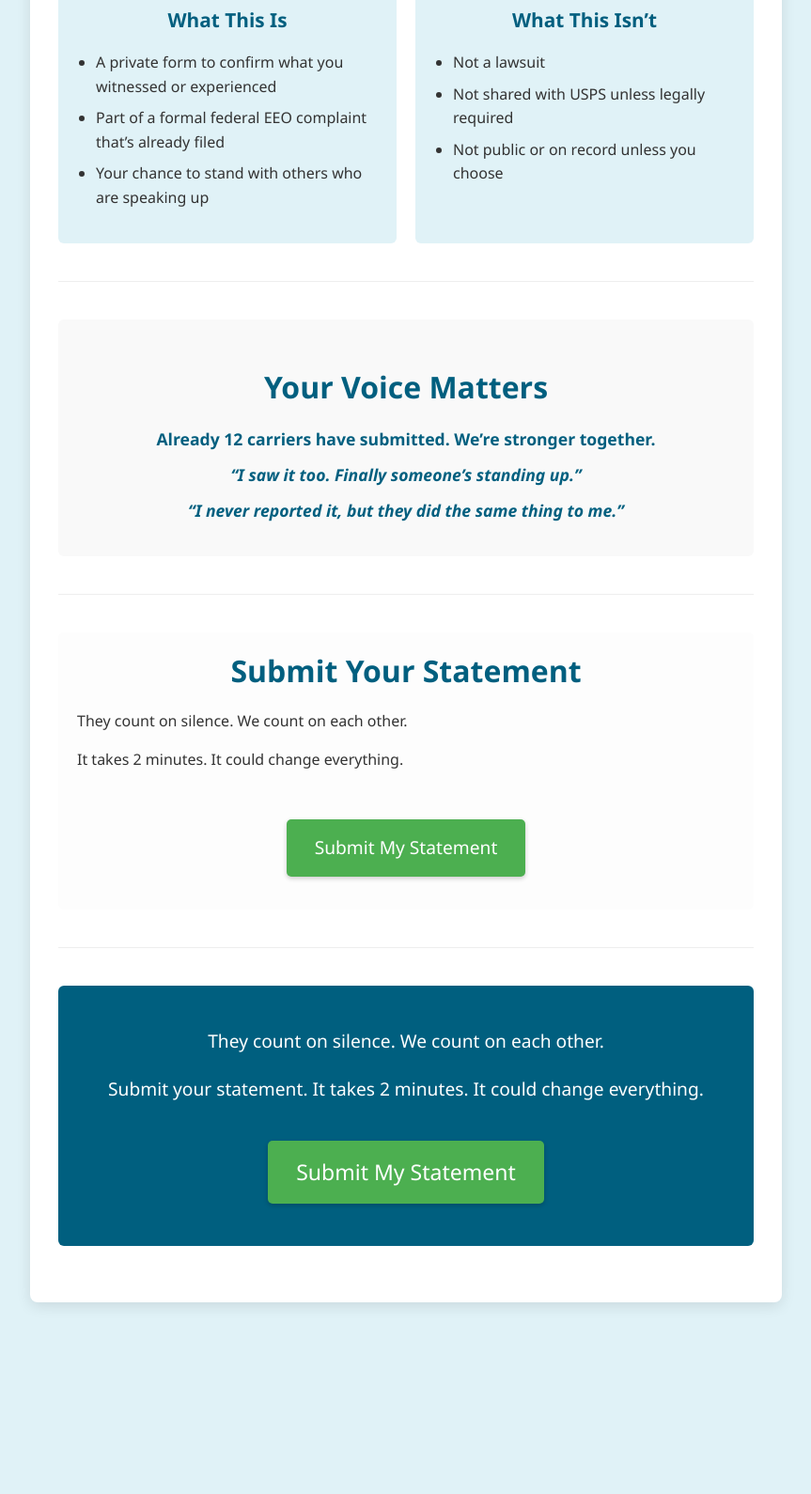
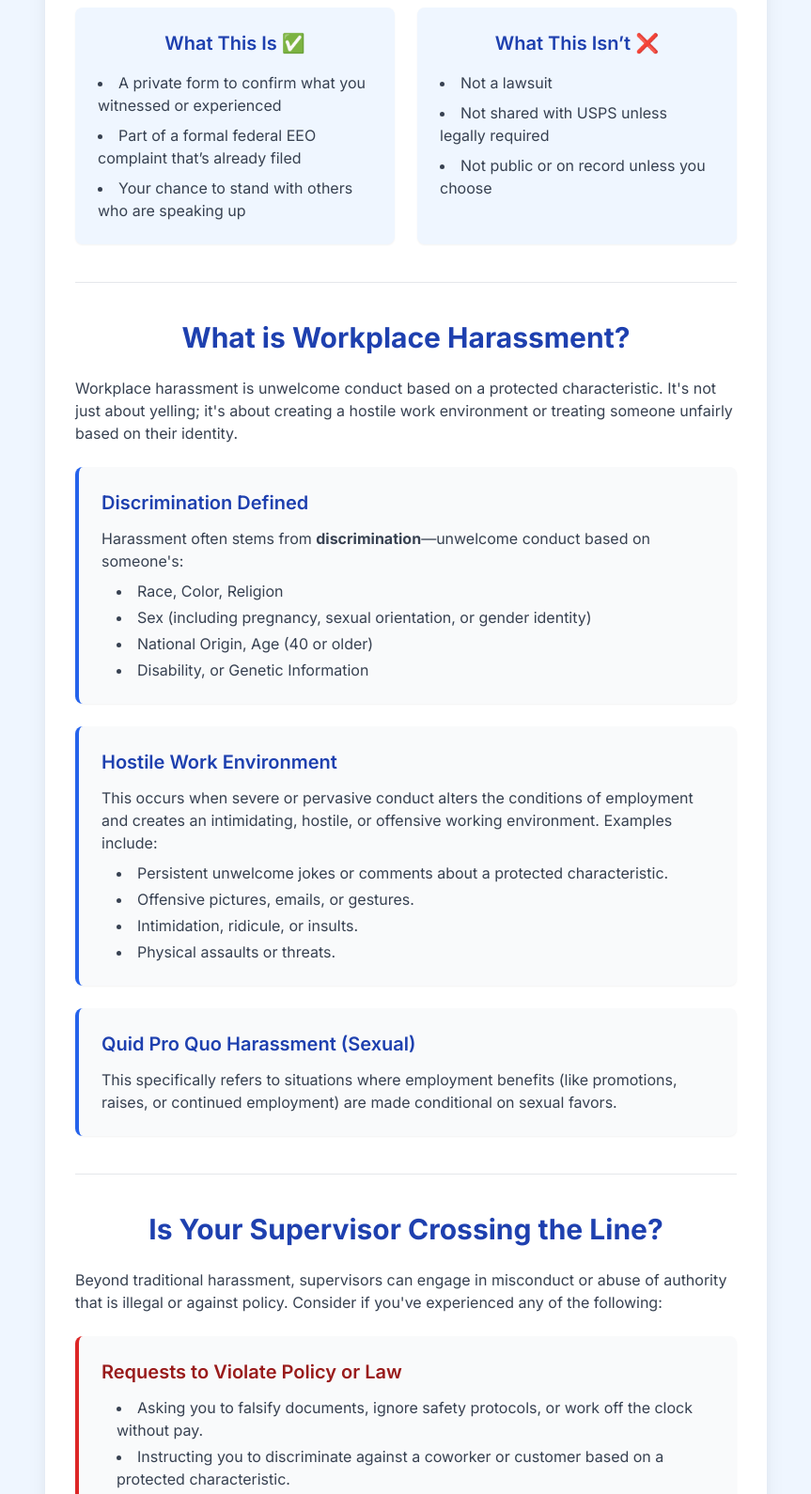
Before and after one commit to sz3lp/Usps, a plain HTML site: page index.html in a window 1280 px wide. Shown: the part 538-2128 px from the top of the page at 94% size, without its empty margins (208-1071 px from the left). Before the commit the page ends 1964 px from the top, so only its background shows below. Drawn offline with nearby package versions, Linux system fonts and the light colour scheme.

Commit message:
Update index.html

```diff
--- a/index.html
+++ b/index.html
@@ -3,257 +3,53 @@
 <head>
     <meta charset="UTF-8">
     <meta name="viewport" content="width=device-width, initial-scale=1.0">
-    <title>Redmond USPS: Speak the Truth</title>
+    <title>USPS: Speak the Truth</title>
     <meta name="description" content="A private, protected portal for USPS employees to submit witness statements against abusive management. Your voice is protected.">
-    <meta property="og:title" content="Redmond USPS: Speak the Truth">
+    <meta property="og:title" content="USPS: Speak the Truth">
     <meta property="og:description" content="You're not alone. Your voice is protected. Submit a private statement.">
     <meta property="og:type" content="website">
-    <meta property="og:url" content="YOUR_LANDING_PAGE_URL_HERE"> <style>
-        :root {
-            --primary-color: #005f7f; /* Dark blue, similar to USPS but slightly softer */
-            --secondary-color: #e0f2f7; /* Light blue for background elements */
-            --text-color: #333;
-            --white: #fff;
-            --red-alert: #d9534f; /* For warnings */
-            --button-green: #4CAF50;
-            --button-green-hover: #45a049;
-        }
-
-        /* Basic Reset & Box Sizing */
-        *, *::before, *::after {
-            box-sizing: border-box;
-        }
-
+    <meta property="og:url" content="YOUR_LANDING_PAGE_URL_HERE">
+    <script src="https://cdn.tailwindcss.com"></script>
+    <link rel="preconnect" href="https://fonts.googleapis.com">
+    <link rel="preconnect" href="https://fonts.gstatic.com" crossorigin>
+    <link href="https://fonts.googleapis.com/css2?family=Inter:wght@400;500;600;700&display=swap" rel="stylesheet">
+    <style>
+        /* Custom Tailwind Configuration (if needed beyond default classes) */
+        /* This can be extended in a tailwind.config.js file for a real project */
+        /* For this single HTML file, we'll use direct Tailwind classes */
         body {
-            font-family: 'Segoe UI', Roboto, 'Helvetica Neue', Arial, sans-serif;
-            line-height: 1.6;
-            margin: 0;
-            padding: 0;
-            background-color: var(--secondary-color);
-            color: var(--text-color);
-            display: flex;
-            justify-content: center;
-            align-items: flex-start; /* Align to top on larger screens */
-            min-height: 100vh; /* Ensure it takes full viewport height */
-            padding-bottom: 20px; /* Add some space at the bottom */
-        }
-
-        .container {
-            max-width: 800px;
-            width: 95%; /* Responsive width for all screen sizes */
-            margin: 20px auto; /* Centered with vertical margin */
-            background: var(--white);
-            padding: 20px; /* Adjusted padding for mobile */
-            border-radius: 8px;
-            box-shadow: 0 4px 15px rgba(0, 0, 0, 0.1);
-        }
-
-        h1, h2 {
-            color: var(--primary-color);
-            text-align: center;
-            margin-bottom: 20px;
-            line-height: 1.3; /* Better readability for headings */
-        }
-
-        h1 {
-            font-size: 1.8em; /* Base font size for mobile */
-        }
-
-        h2 {
-            font-size: 1.5em; /* Base font size for mobile */
-        }
-
-        p {
-            margin-bottom: 15px;
-            font-size: 1em; /* Base font size */
-        }
-
-        ul {
-            padding-left: 20px; /* Ensure lists are indented properly */
-            margin-bottom: 15px;
-        }
-
-        li {
-            margin-bottom: 8px;
-        }
-
-        .top-section, .final-section {
-            background-color: var(--primary-color);
-            color: var(--white);
-            padding: 25px 20px; /* Increased vertical padding */
-            border-radius: 6px;
-            margin-bottom: 30px;
-            text-align: center;
-        }
-
-        .top-section h1 {
-            color: var(--white);
-            font-size: 2em; /* Slightly larger in top section */
-            margin-top: 0;
-            margin-bottom: 15px;
-        }
-
-        .top-section .subhead {
-            font-weight: 500;
-            font-size: 1.1em;
-            line-height: 1.8;
-            margin-bottom: 8px; /* Tighter spacing for subheads */
-        }
-        .top-section .subhead:last-child {
-            margin-bottom: 0;
-        }
-
-        .section-divider {
-            border: 0;
-            height: 1px;
-            background-color: #eee;
-            margin: 40px 0; /* Consistent spacing */
-        }
-
-        .columns {
-            display: flex;
-            flex-direction: column; /* Stack columns by default on mobile */
-            gap: 20px;
-            margin-bottom: 30px;
-        }
-
-        .column {
-            flex: 1;
-            background-color: var(--secondary-color);
-            padding: 20px;
-            border-radius: 6px;
-        }
-
-        .column h3 {
-            color: var(--primary-color);
-            margin-top: 0;
-            text-align: center;
-            margin-bottom: 15px;
-            font-size: 1.3em;
-        }
-
-        .social-proof {
-            text-align: center;
-            margin-bottom: 30px;
-            padding: 25px 20px; /* Increased vertical padding */
-            background-color: #f9f9f9;
-            border-radius: 6px;
-        }
-
-        .social-proof p {
-            font-size: 1.1em;
-            font-weight: bold;
-            color: var(--primary-color);
-            margin-bottom: 10px;
-        }
-
-        .quote {
-            font-style: italic;
-            margin: 10px 0;
-            color: #555;
-            font-size: 0.95em; /* Slightly smaller for quotes */
-        }
-
-        .form-section {
-            padding: 20px;
-            background-color: #fdfdfd;
-            border-radius: 6px;
-            margin-bottom: 30px;
-        }
-
-        .form-section h2 {
-            margin-top: 0;
-        }
-
-        .final-section p {
-            font-size: 1.2em;
-            margin-bottom: 20px;
-        }
-
-        .button {
-            display: block; /* Make button full width on mobile */
-            background-color: var(--button-green);
-            color: var(--white);
-            padding: 15px 20px; /* Consistent padding */
-            border: none;
-            border-radius: 5px;
-            font-size: 1.2em;
-            cursor: pointer;
-            text-decoration: none;
-            transition: background-color 0.3s ease;
-            box-shadow: 0 2px 5px rgba(0, 0, 0, 0.2);
-            width: 100%; /* Full width on mobile */
-            max-width: 300px; /* Max width for larger screens if not full container */
-            margin: 20px auto 0 auto; /* Center button horizontally */
-        }
-
-        .button:hover {
-            background-color: var(--button-green-hover);
-        }
-
-        /* Subtle icon for safety/protection - needs an actual image URL */
-        /* You'd replace 'URL_TO_PROTECTION_ICON.png' with an actual image file */
-        .protection-icon {
-            display: inline-block;
-            vertical-align: middle;
-            margin-right: 8px;
-            width: 28px; /* Slightly larger for visibility */
-            height: 28px;
-            background-image: url('URL_TO_PROTECTION_ICON.png'); /* Replace with actual URL to a shield/lock/privacy icon */
-            background-size: contain;
-            background-repeat: no-repeat;
-            background-position: center;
-        }
-
-
-        /* Media query for larger screens (e.g., tablets and desktops) */
-        @media (min-width: 600px) {
-            h1 {
-                font-size: 2.5em; /* Larger heading on desktop */
-            }
-            h2 {
-                font-size: 2em; /* Larger heading on desktop */
-            }
-            .container {
-                padding: 30px; /* Restore original padding for larger screens */
-            }
-            .columns {
-                flex-direction: row; /* Columns side-by-side on larger screens */
-            }
-            .button {
-                display: inline-block; /* Back to inline-block for desktop */
-                width: auto; /* Allow button to size naturally */
-                padding: 15px 30px; /* Original padding */
-            }
+            font-family: 'Inter', sans-serif;
         }
     </style>
 </head>
-<body>
-    <div class="container">
+<body class="bg-blue-50 text-gray-800 flex flex-col items-center min-h-screen p-4">
+    <div class="container max-w-3xl w-full mx-auto bg-white rounded-lg shadow-xl p-6 md:p-8 my-8">
 
-        <section class="top-section">
-            <h1><span class="protection-icon"></span> You’re Not Alone. Your Voice Is Protected.</h1>
-            <p class="subhead">This is not a lawsuit.</p>
-            <p class="subhead">This is not public.</p>
-            <p class="subhead">This is not traceable by USPS.</p>
-            <p class="subhead">This is a private, protected witness statement to help remove abusive management.</p>
+        <section class="bg-blue-800 text-white p-6 md:p-8 rounded-lg mb-8 text-center">
+            <h1 class="text-3xl md:text-4xl font-extrabold mb-4 leading-tight">
+                <span class="inline-block align-middle mr-2 text-2xl md:text-3xl">🛡️</span> You’re Not Alone. Your Voice Is Protected.
+            </h1>
+            <p class="font-medium text-lg md:text-xl leading-relaxed mb-2">This is not a lawsuit.</p>
+            <p class="font-medium text-lg md:text-xl leading-relaxed mb-2">This is not public.</p>
+            <p class="font-medium text-lg md:text-xl leading-relaxed mb-2">This is not traceable by USPS.</p>
+            <p class="font-medium text-lg md:text-xl leading-relaxed">This is a private, protected witness statement to help remove abusive management.</p>
         </section>
 
-        <hr class="section-divider">
+        <hr class="border-t border-gray-200 my-10">
 
-        <h2>What This Is (and Isn’t)</h2>
-        <div class="columns">
-            <div class="column">
-                <h3>What This Is</h3>
-                <ul>
+        <h2 class="text-2xl md:text-3xl font-bold text-blue-800 text-center mb-6">What This Is (and Isn’t)</h2>
+        <div class="flex flex-col md:flex-row gap-6 mb-10">
+            <div class="flex-1 bg-blue-50 p-6 rounded-lg shadow-sm">
+                <h3 class="text-xl font-semibold text-blue-800 text-center mb-4">What This Is ✅</h3>
+                <ul class="list-disc list-inside space-y-2 text-gray-700">
                     <li>A private form to confirm what you witnessed or experienced</li>
                     <li>Part of a formal federal EEO complaint that’s already filed</li>
                     <li>Your chance to stand with others who are speaking up</li>
                 </ul>
             </div>
-            <div class="column">
-                <h3>What This Isn’t</h3>
-                <ul>
+            <div class="flex-1 bg-blue-50 p-6 rounded-lg shadow-sm">
+                <h3 class="text-xl font-semibold text-blue-800 text-center mb-4">What This Isn’t ❌</h3>
+                <ul class="list-disc list-inside space-y-2 text-gray-700">
                     <li>Not a lawsuit</li>
                     <li>Not shared with USPS unless legally required</li>
                     <li>Not public or on record unless you choose</li>
@@ -261,36 +57,162 @@
             </div>
         </div>
 
-        <hr class="section-divider">
+        <hr class="border-t border-gray-200 my-10">
 
-        <section class="social-proof">
-            <h2>Your Voice Matters</h2>
-            <p><strong>Already 12 carriers have submitted.</strong> We’re stronger together.</p>
-            <p class="quote">“I saw it too. Finally someone’s standing up.”</p>
-            <p class="quote">“I never reported it, but they did the same thing to me.”</p>
+        <section class="mb-10">
+            <h2 class="text-2xl md:text-3xl font-bold text-blue-800 text-center mb-6">What is Workplace Harassment?</h2>
+            <p class="text-gray-700 mb-6">
+                Workplace harassment is unwelcome conduct based on a protected characteristic. It's not just about yelling; it's about creating a hostile work environment or treating someone unfairly based on their identity.
+            </p>
+            <div class="space-y-6">
+                <div class="bg-gray-50 p-6 rounded-lg shadow-sm border-l-4 border-blue-600">
+                    <h3 class="text-xl font-semibold text-blue-800 mb-3">Discrimination Defined</h3>
+                    <p class="text-gray-700">
+                        Harassment often stems from <strong>discrimination</strong>—unwelcome conduct based on someone's:
+                    </p>
+                    <ul class="list-disc list-inside ml-4 mt-2 text-gray-700 space-y-1">
+                        <li>Race, Color, Religion</li>
+                        <li>Sex (including pregnancy, sexual orientation, or gender identity)</li>
+                        <li>National Origin, Age (40 or older)</li>
+                        <li>Disability, or Genetic Information</li>
+                    </ul>
+                </div>
+
+                <div class="bg-gray-50 p-6 rounded-lg shadow-sm border-l-4 border-blue-600">
+                    <h3 class="text-xl font-semibold text-blue-800 mb-3">Hostile Work Environment</h3>
+                    <p class="text-gray-700">
+                        This occurs when severe or pervasive conduct alters the conditions of employment and creates an intimidating, hostile, or offensive working environment. Examples include:
+                    </p>
+                    <ul class="list-disc list-inside ml-4 mt-2 text-gray-700 space-y-1">
+                        <li>Persistent unwelcome jokes or comments about a protected characteristic.</li>
+                        <li>Offensive pictures, emails, or gestures.</li>
+                        <li>Intimidation, ridicule, or insults.</li>
+                        <li>Physical assaults or threats.</li>
+                    </ul>
+                </div>
+
+                <div class="bg-gray-50 p-6 rounded-lg shadow-sm border-l-4 border-blue-600">
+                    <h3 class="text-xl font-semibold text-blue-800 mb-3">Quid Pro Quo Harassment (Sexual)</h3>
+                    <p class="text-gray-700">
+                        This specifically refers to situations where employment benefits (like promotions, raises, or continued employment) are made conditional on sexual favors.
+                    </p>
+                </div>
+            </div>
         </section>
 
-        <hr class="section-divider">
+        <hr class="border-t border-gray-200 my-10">
 
-        <section class="form-section">
-            <h2>Submit Your Statement</h2>
-            <p>They count on silence. We count on each other.</p>
-            <p>It takes 2 minutes. It could change everything.</p>
+        <section class="mb-10">
+            <h2 class="text-2xl md:text-3xl font-bold text-blue-800 text-center mb-6">Is Your Supervisor Crossing the Line?</h2>
+            <p class="text-gray-700 mb-6">
+                Beyond traditional harassment, supervisors can engage in misconduct or abuse of authority that is illegal or against policy. Consider if you've experienced any of the following:
+            </p>
+            <div class="space-y-6">
+                <div class="bg-gray-50 p-6 rounded-lg shadow-sm border-l-4 border-red-600">
+                    <h3 class="text-xl font-semibold text-red-800 mb-3">Requests to Violate Policy or Law</h3>
+                    <ul class="list-disc list-inside ml-4 mt-2 text-gray-700 space-y-1">
+                        <li>Asking you to falsify documents, ignore safety protocols, or work off the clock without pay.</li>
+                        <li>Instructing you to discriminate against a coworker or customer based on a protected characteristic.</li>
+                        <li>Pressuring you to retaliate against someone who filed a complaint or raised a concern.</li>
+                    </ul>
+                </div>
 
-            <p style="text-align: center; margin-top: 30px;">
-                <a href="https://docs.google.com/forms/d/e/1FAIpQLSejQVGxJ4mtq997eFwlNmFoDtidrkOapca-KEsxt3Tznbb4Ww/viewform?usp=sharing&ouid=115957246971291475516" target="_blank" rel="noopener noreferrer" class="button">Submit My Statement</a>
+                <div class="bg-gray-50 p-6 rounded-lg shadow-sm border-l-4 border-red-600">
+                    <h3 class="text-xl font-semibold text-red-800 mb-3">Abuse of Authority / Misconduct</h3>
+                    <ul class="list-disc list-inside ml-4 mt-2 text-gray-700 space-y-1">
+                        <li>Misusing their position for personal gain or to unfairly disadvantage you (e.g., denying leave without valid reason, extreme favoritism).</li>
+                        <li>Engaging in excessive monitoring or micromanagement beyond what's reasonable for your role.</li>
+                        <li>Threatening or intimidating you to perform tasks that are unsafe or outside your job description.</li>
+                    </ul>
+                </div>
+
+                <div class="bg-gray-50 p-6 rounded-lg shadow-sm border-l-4 border-red-600">
+                    <h3 class="text-xl font-semibold text-red-800 mb-3">Retaliation</h3>
+                    <p class="text-gray-700">
+                        <strong>Any negative action</strong> taken by a supervisor <em>after</em> you have complained about harassment or discrimination (even informally) is illegal. This includes:
+                    </p>
+                    <ul class="list-disc list-inside ml-4 mt-2 text-gray-700 space-y-1">
+                        <li>Sudden negative performance reviews.</li>
+                        <li>Undesirable shift changes or assignments.</li>
+                        <li>Denial of promotion or training opportunities.</li>
+                        <li>Increased scrutiny or disciplinary actions.</li>
+                    </ul>
+                </div>
+            </div>
+        </section>
+
+        <hr class="border-t border-gray-200 my-10">
+
+        <section class="text-center mb-10 bg-gray-50 p-6 rounded-lg shadow-sm">
+            <h2 class="text-2xl md:text-3xl font-bold text-blue-800 mb-4">Your Voice Matters</h2>
+            <p class="text-xl font-semibold text-blue-700 mb-4"><strong>Already 12 carriers have submitted.</strong> We’re stronger together.</p>
+            <p class="italic text-gray-600 mb-2">“I saw it too. Finally someone’s standing up.”</p>
+            <p class="italic text-gray-600">“I never reported it, but they did the same thing to me.”</p>
+        </section>
+
+        <hr class="border-t border-gray-200 my-10">
+
+        <section class="mb-10">
+            <h2 class="text-2xl md:text-3xl font-bold text-blue-800 text-center mb-6">Submit Your Statement</h2>
+            <p class="text-gray-700 text-center mb-4">They count on silence. We count on each other.</p>
+            <p class="text-gray-700 text-center mb-8">It takes 2 minutes. It could change everything.</p>
+
+            <div class="text-center">
+                <a href="https://docs.google.com/forms/d/e/1FAIpQLSd8ydh84TWiNW0AlO-9bmlXX8hxeLuj4zX5TZRossSlS4XurQ/viewform?usp=header" target="_blank" rel="noopener noreferrer"
+                   class="inline-block bg-green-600 text-white font-bold py-4 px-8 rounded-lg text-xl shadow-lg hover:bg-green-700 transition-colors duration-300 transform hover:scale-105">
+                    Submit My Statement
+                </a>
+            </div>
+        </section>
+
+        <hr class="border-t border-gray-200 my-10">
+
+        <section class="mb-10">
+            <h2 class="text-2xl md:text-3xl font-bold text-blue-800 text-center mb-6">What to Do Next: Your Rights & Steps</h2>
+            <p class="text-gray-700 mb-6">
+                If you believe you are experiencing harassment, discrimination, or illegal conduct, taking proactive steps is crucial to protecting yourself and your rights.
             </p>
+            <div class="space-y-6">
+                <div class="bg-gray-50 p-6 rounded-lg shadow-sm border-l-4 border-purple-600">
+                    <h3 class="text-xl font-semibold text-purple-800 mb-3">Document Everything Meticulously</h3>
+                    <p class="text-gray-700">
+                        Start a private, detailed log of every incident. Include:
+                    </p>
+                    <ul class="list-disc list-inside ml-4 mt-2 text-gray-700 space-y-1">
+                        <li><strong>Date and Time:</strong> When did it happen?</li>
+                        <li><strong>Location:</strong> Where did it occur?</li>
+                        <li><strong>Specifics:</strong> What exactly was said or done? Be precise.</li>
+                        <li><strong>Witnesses:</strong> Who else was present?</li>
+                        <li><strong>Impact:</strong> How did it make you feel or affect your work?</li>
+                        <li><strong>Evidence:</strong> Keep copies of emails, texts, or other relevant documents.</li>
+                    </ul>
+                </div>
 
-            </section>
+                <div class="bg-gray-50 p-6 rounded-lg shadow-sm border-l-4 border-purple-600">
+                    <h3 class="text-xl font-semibold text-purple-800 mb-3">Know Your Crucial Deadlines</h3>
+                    <p class="text-gray-700">
+                        The most critical deadline is to <strong>contact an EEO Counselor within 45 calendar days</strong> of the discriminatory act. Missing this deadline can result in your case being dismissed, regardless of its merits.
+                    </p>
+                </div>
 
-        <hr class="section-divider">
+                <div class="bg-gray-50 p-6 rounded-lg shadow-sm border-l-4 border-purple-600">
+                    <h3 class="text-xl font-semibold text-purple-800 mb-3">Seek Professional Guidance</h3>
+                    <p class="text-gray-700">
+                        Consider consulting with a union representative or an attorney specializing in federal employment law. They can provide personalized advice and help you understand your options.
+                    </p>
+                </div>
+            </div>
+        </section>
 
-        <section class="final-section">
-            <p>They count on silence. We count on each other.</p>
-            <p>Submit your statement. It takes 2 minutes. It could change everything.</p>
-            <p style="text-align: center;">
-                 <a href="https://docs.google.com/forms/d/e/1FAIpQLSejQVGxJ4mtq997eFwlNmFoDtidrkOapca-KEsxt3Tznbb4Ww/viewform?usp=sharing&ouid=115957246971291475516" target="_blank" rel="noopener noreferrer" class="button">Submit My Statement</a>
-            </p>
+        <section class="bg-blue-800 text-white p-6 md:p-8 rounded-lg text-center">
+            <p class="text-xl md:text-2xl font-medium mb-4">They count on silence. We count on each other.</p>
+            <p class="text-lg md:text-xl font-medium mb-8">Submit your statement. It takes 2 minutes. It could change everything.</p>
+            <div class="text-center">
+                <a href="https://docs.google.com/forms/d/e/1FAIpQLSd8ydh84TWiNW0AlO-9bmlXX8hxeLuj4zX5TZRossSlS4XurQ/viewform?usp=header" target="_blank" rel="noopener noreferrer"
+                   class="inline-block bg-green-600 text-white font-bold py-4 px-8 rounded-lg text-xl shadow-lg hover:bg-green-700 transition-colors duration-300 transform hover:scale-105">
+                    Submit My Statement
+                </a>
+            </div>
         </section>
 
     </div>
```
